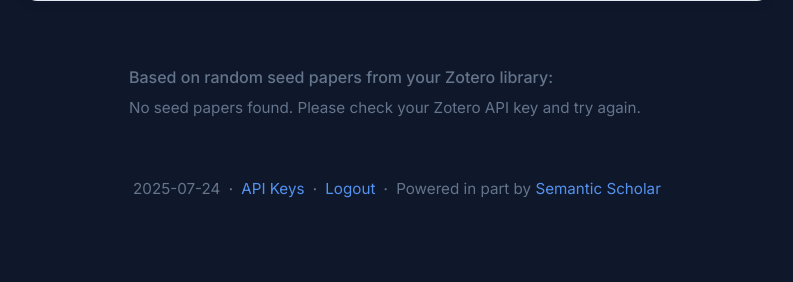
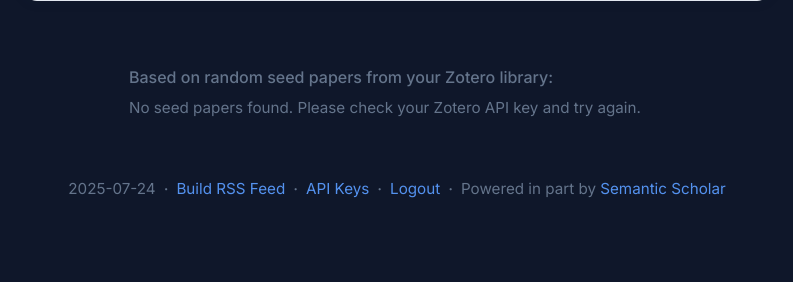
Before and after one commit to noelkronenberg/reed, a Flask app: page / in a window 1280 px wide. Shown: the part 310-592 px from the top of the page, without its empty margins (243-1036 px from the left). Run offline with Flask 3, Linux system fonts and the light colour scheme; the visitor is signed in with stand-in values (Sample User, id 1); parts of the project's set-up code (start-up, migrations or seed data) failed here and were passed over.

Commit message:
improved RSS feed building

```diff
--- a/api/index.py
+++ b/api/index.py
@@ -643,8 +643,8 @@ def rss_feed() -> Response:
 
     return Response(fg.rss_str(pretty=True), mimetype='application/rss+xml')
 
-@app.route('/encrypt-keys', methods=['GET', 'POST'])
-def encrypt_keys_page():
+@app.route('/build-feed', methods=['GET', 'POST'])
+def build_feed():
     """
     Ecrypt API keys for use in the RSS feed URL.
     """
@@ -652,6 +652,16 @@ def encrypt_keys_page():
     encrypted = None
     encoded = None
     feed_url = None
+
+    default_keys = {'zotero_user_id': '', 'zotero_api_key': '', 'semantic_scholar_api_key': ''}
+
+    # pre-fill form fields if user is logged in
+    if current_user.is_authenticated:
+        default_keys = {
+            'zotero_user_id': current_user.get_zotero_user_id() or '',
+            'zotero_api_key': current_user.get_zotero_api_key() or '',
+            'semantic_scholar_api_key': current_user.get_semantic_scholar_api_key() or ''
+        }
 
     if request.method == 'POST':
 
@@ -667,11 +677,11 @@ def encrypt_keys_page():
 
         except Exception as e:
             flash(f"Encryption failed: {e}", 'error')
-            return redirect(url_for('encrypt_keys_page'))
+            return redirect(url_for('build_feed'))
 
         encoded = {k: urllib.parse.quote(v) for k, v in encrypted.items()}
         feed_url = (request.url_root.rstrip('/') + '/feed.xml?zotero_user_id=' + encoded['zotero_user_id'] +
                     '&zotero_api_key=' + encoded['zotero_api_key'] +
                     '&semantic_scholar_api_key=' + encoded['semantic_scholar_api_key'])
 
-    return render_template('encrypt_keys.html', encrypted=encrypted, encoded=encoded, feed_url=feed_url)
+    return render_template('build_feed.html', encrypted=encrypted, encoded=encoded, feed_url=feed_url, default_keys=default_keys)
--- a/api/templates/index.html
+++ b/api/templates/index.html
@@ -56,6 +56,8 @@
             <div class="footer-content">
                 <span class="date-updated">{% if last_update_date %}{{ last_update_date }}{% else %}Today{% endif %}</span>
                 <span class="footer-sep">·</span>
+                <a href="{{ url_for('build_feed') }}" class="api-keys-link">Build RSS Feed</a>
+                <span class="footer-sep">·</span>
                 <a href="#" class="api-keys-link" onclick="showApiKeysModal();return false;">API Keys</a>
                 <span class="footer-sep">·</span>
                 <a href="{{ url_for('logout') }}" class="api-keys-link">Logout</a>
```
Also changed, not shown: api/templates/build_feed.html (renamed from api/templates/encrypt_keys.html, +8 -3 lines).
